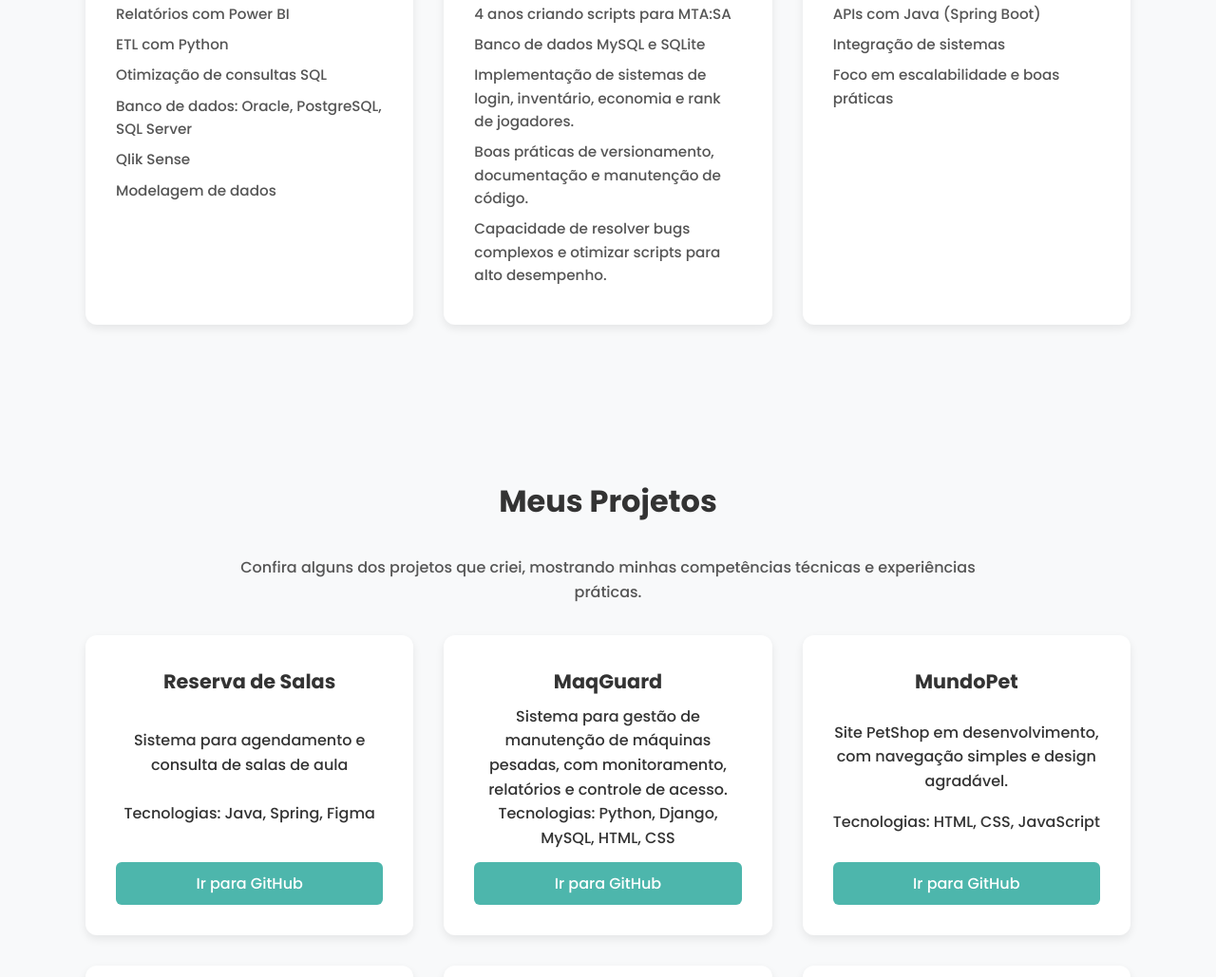
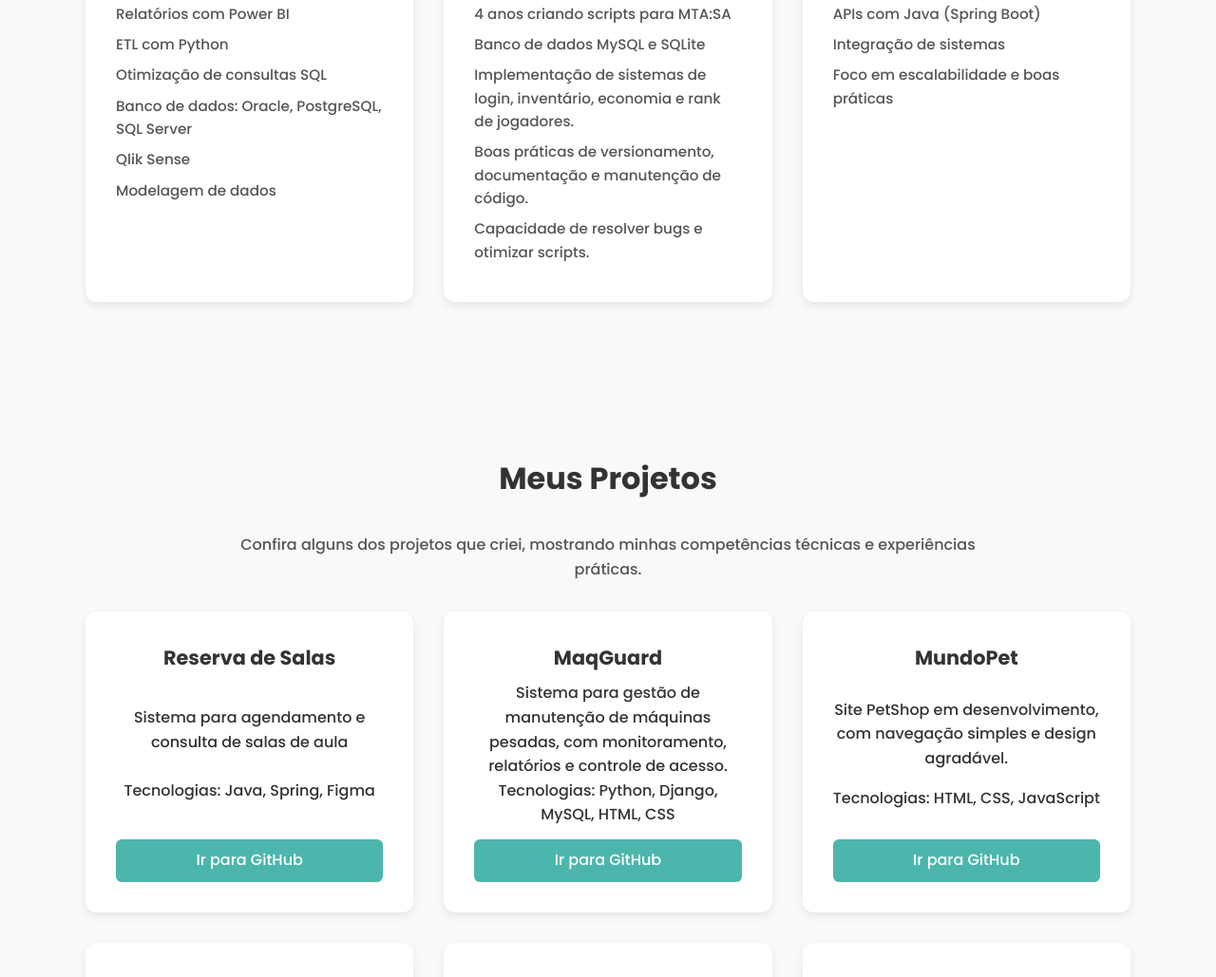
Before and after one commit to victorgs062/portfolio, a plain HTML site: page index.html in a window 1280 px wide. Shown: the part 714-1743 px from the top of the page at 95% size. Drawn offline with Linux system fonts and the light colour scheme.

Commit message:
atualizar lista de competências de desenvolvimento Lua

```diff
--- a/index.html
+++ b/index.html
@@ -58,7 +58,7 @@
                     <li>Banco de dados MySQL e SQLite</li>
                     <li>Implementação de sistemas de login, inventário, economia e rank de jogadores.</li>
                     <li>Boas práticas de versionamento, documentação e manutenção de código.</li>
-                    <li>Capacidade de resolver bugs complexos e otimizar scripts para alto desempenho.</li>
+                    <li>Capacidade de resolver bugs e otimizar scripts.</li>
                 </ul>
             </div>
 
```
